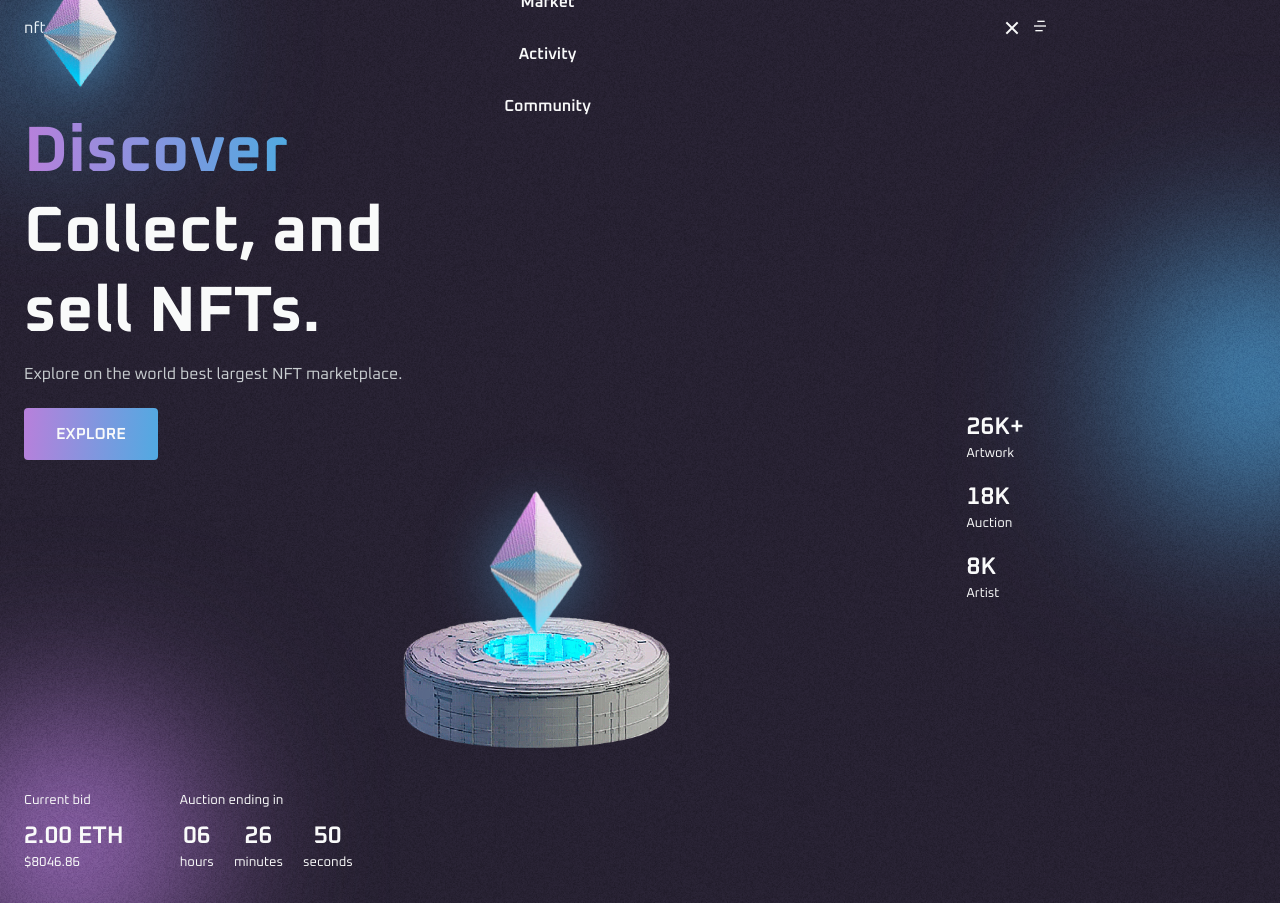
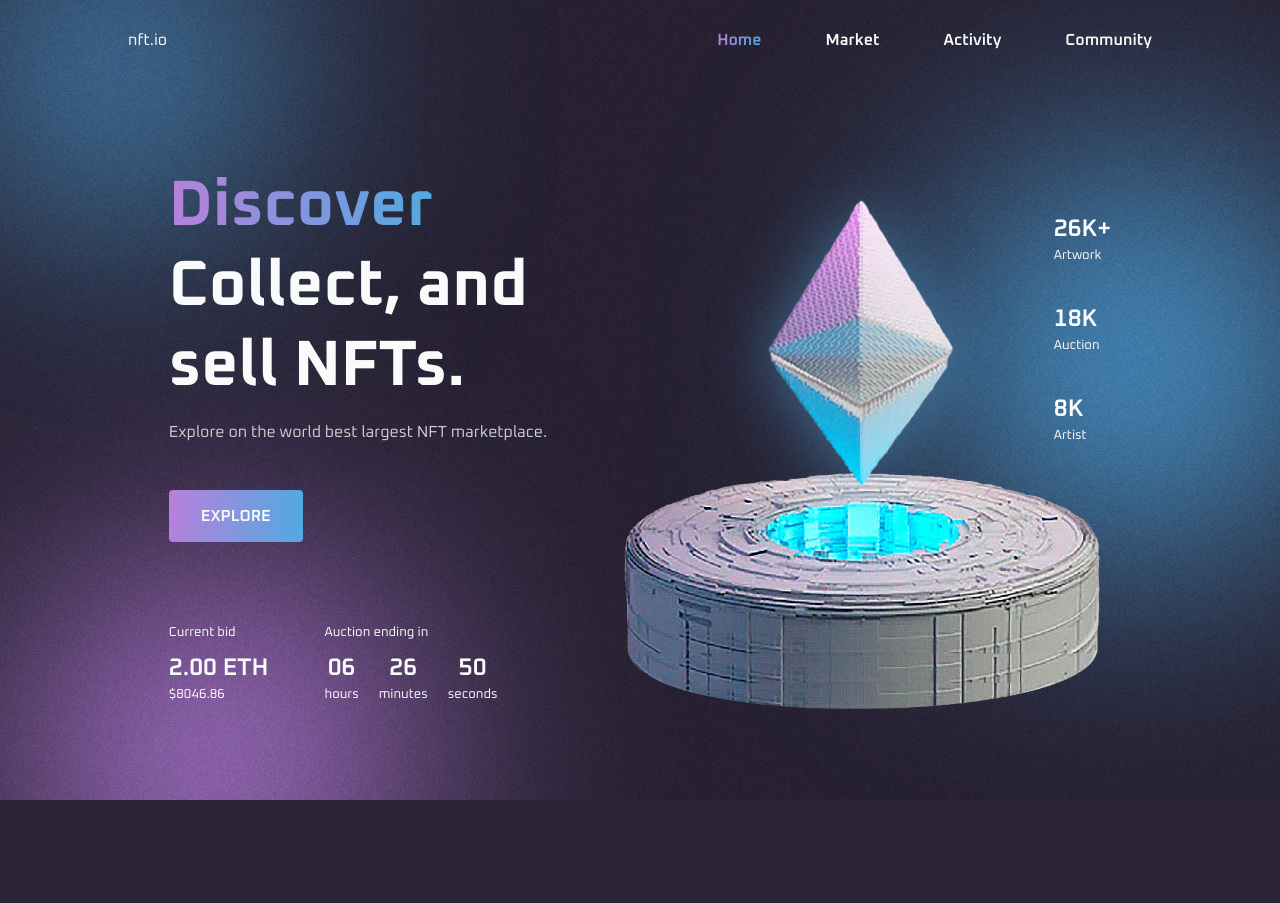
Before and after one commit to ikramarenko1/nft-io, a plain HTML site: page index.html in a window 1280 px wide. After the commit the page ends 800 px from the top, so only its background shows below. Drawn offline with nearby package versions, Linux system fonts and the light colour scheme.

Commit message:
added breakpoints, new js code and final moments

```diff
--- a/assets/css/styles.css
+++ b/assets/css/styles.css
@@ -329,9 +329,124 @@ img {
 
 /*=============== BREAKPOINTS ===============*/
 /* For small devices */
+@media screen and (max-width: 340px) {
+	.container {
+		margin-inline: 1rem;
+	}
 
+	.home__img-eth {
+		width: 80px;
+	}
+
+	.home__img-orbe {
+		width: 230px;
+	}
+
+	.home__data {
+		right: .5rem;
+	}
+
+	.home__footer {
+		flex-direction: column;
+		row-gap: 2rem;
+	}
+}
 
 /* For medium devices */
+@media screen and (min-width: 767px) {
+	.nav {
+		height: calc(var(--header-height) + 1.5rem);
+	}
 
+	.nav__toggle,
+	.nav__close,
+	.nav__img {
+		display: none;
+	}
+
+	.nav__list {
+		flex-direction: row;
+		column-gap: 4rem;
+	}
+
+	.home__container {
+		height: 100vh;
+		display: grid;
+		grid-template-columns: repeat(2, max-content);
+		align-content: center;
+		justify-content: center;
+		gap: 2rem 4rem;
+	}
+
+	.home__group {
+		grid-row: 1 / 3;
+		grid-column: 2 / 3;
+		align-self: center;
+	}
+}
 
 /* For large devices */
+@media screen and (min-width: 1024px) {
+	.home__title {
+		margin-bottom: 1rem;
+	}
+
+	.home__description {
+		margin-bottom: 3rem;
+	}
+
+	.home__img-orbe {
+		width: 500px;
+	}
+
+	.home__img-eth {
+		width: 200px;
+	}
+
+	.home__data {
+		top: 3rem;
+		right: 0;
+		row-gap: 2.5rem;
+	}
+
+	.home__shape-small,
+	.home__shape-big-1,
+	.home__shape-big-2 {
+		filter: blur(132px);
+	}
+
+	.home__shape-small {
+		width: 300px;
+		height: 300px;
+		top: -5rem;
+		left: -2rem;
+	}
+
+	.home__shape-big-1,
+	.home__shape-big-2 {
+		width: 400px;
+		height: 400px;
+	}
+
+	.home__shape-big-1 {
+		top: 10rem;
+		right: -3.5rem;
+	}
+
+	.home__shape-big-2 {
+		left: 14px;
+		bottom: -10rem;
+	}
+}
+
+@media screen and (min-width: 1048px) {
+	.container {
+		margin-inline: auto;
+	}
+}
+
+@media screen and (min-width: 1500px) {
+	.home__shape-big-2 {
+		left: 28rem;
+	}
+}
--- a/assets/js/main.js
+++ b/assets/js/main.js
@@ -34,3 +34,15 @@ const scrollHeader = () => {
 window.addEventListener('scroll', scrollHeader)
 
 /*=============== Scroll Reveal Animation ===============*/
+const sr = ScrollReveal({
+	origin: 'bottom',
+	distance: '60px',
+	duration: 2500
+})
+
+sr.reveal(`.home__images`, {distance: '120px', delay: 400})
+sr.reveal(`.home__title`, {delay: 1000})
+sr.reveal(`.home__description`, {delay: 1200})
+sr.reveal(`.home__button`, {delay: 1400})
+sr.reveal(`.home__footer`, {delay: 1600})
+sr.reveal(`.home__data div`, {origin: 'right', interval: 100, delay: 1800})
--- a/index.html
+++ b/index.html
@@ -20,7 +20,7 @@
 				<div class="nav__menu" id="nav-menu">
 					<ul class="nav__list">
 						<li class="nav__item">
-							<a href="#" class="nav__link">Home</a>
+							<a href="#" class="nav__link active-link">Home</a>
 						</li>
 						<li class="nav__item">
 							<a href="#" class="nav__link">Market</a>
@@ -126,8 +126,7 @@
             </section>
         </main>
 
-        <script src=""></script>
-
+        <script src="assets/js/scrollreveal.min.js"></script>
         <script src="assets/js/main.js"></script>
     </body>
 </html>
```
